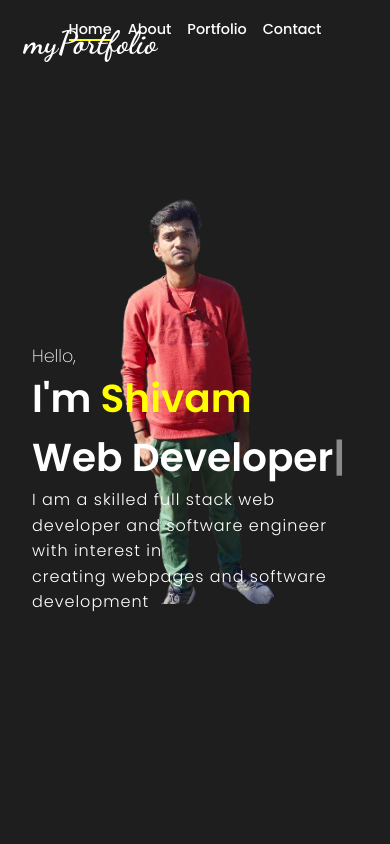
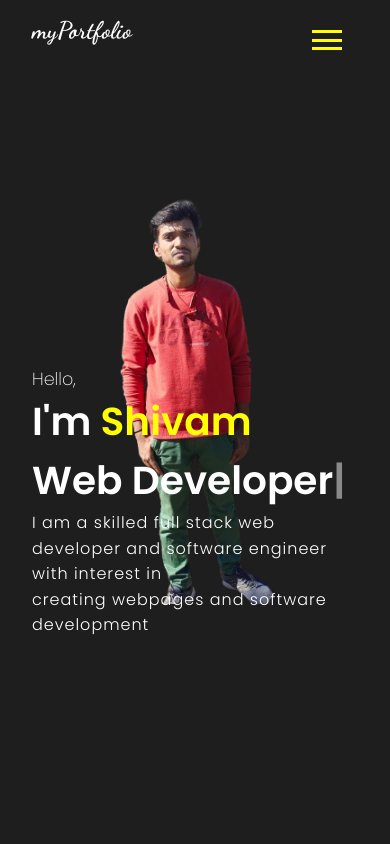
Before and after one commit to shivamkumar776591/myPortfolio, a React (Vite) app: page / in a window 390 px wide. Shown: the top 844 px of the page. Built offline with nearby package versions, Linux system fonts and the light colour scheme.

Commit message:
adding some responsive

```diff
--- a/src/component/Header/Header.css
+++ b/src/component/Header/Header.css
@@ -1,106 +1,99 @@
-
-
-.navbar {
+.navbar{
     height: 5rem;
     width: 100vw;
+    max-width: 90rem;
     margin: 0 auto;
     padding: 1rem 2rem;
     display: flex;
-    flex-wrap: wrap; /* Allow items to wrap to the next line */
     align-items: center;
-    justify-content: center;
+    /* justify-content: space-between; */
     position: sticky;
     top: 0;
     z-index: 3;
-    background: rgb(30, 30, 30);
+    background:rgb(30, 30, 30);
 }
 
-  .navmenu {
-    margin: 1rem; /* Adjust margin for smaller screens */
+.logo{
+    height: 3rem;
+    width: 4rem;
+    font-family: 'Dancing Script', cursive;
+    font-size: x-large;
+}
+.desktopMenuListItem{
+    margin: 2rem;
     cursor: pointer;
-    margin-left:4rem;
-
-
-    text-decoration: none;
-    color: white; /* Change text color */
+}
+.desktopMenuListItem:hover{
+    color: yellow;
+    padding-bottom:0.5rem ;
+    border-bottom: 3px solid yellow;
+    width: fit-content;
 }
 
-  .navmenu.active {
-    border-bottom: 2px solid yellow;
+.active{
+    color: yellow !important;
+    border-bottom: 3px solid yellow;
+    padding-bottom: 0.5rem;
+}
+.desktopMenu{
+    margin: 0 auto;
+}
+.menu-container {
+    display: flex;
+    align-items: center;
   }
 
-  #logo{
-    position: absolute;
-    left: 1rem;
-    top: 1rem;
-    margin: .5rem;
-
-  }
-  #logo p{
-    font-family: 'Dancing Script', cursive;
-    font-size: 2rem;
-  }
-
-  @media (max-width: 768px) {
-    .navbar {
-      height: auto; /* Let the height adjust based on content */
-      padding: 1rem;
-      font-family: 'Dancing Script', cursive;
-    }
-
-    .navmenu {
-      margin: 0.5rem; /* Reduce margin for smaller screens */
-      font-size: 0.9rem; /* Adjust font size */
-    }
-  }
-
-  .toggle-button{
-
-    position: absolute;
-    top: 1.75rem;
-    right: 4rem;
+  .mobMenu {
     display: none;
     flex-direction: column;
     justify-content: space-between;
     width: 30px;
-    height: 21px;
+    height: 20px;
+    cursor: pointer;
+    position: absolute;
+    right: 3rem;
   }
 
-  .toggle-button .bar{
+    /* display: none; */
+    /* object-fit: cover;
+    height: 1.8rem;
+    position: absolute;
+    right: 3rem; */
+    .line {
+        width: 100%;
         height: 3px;
-    width: 100%;
-    background-color: white;
-    border-radius: 10px;
-    /* z-index: 80; */
-  }
-  @media (max-width: 650){
-    .toggle-button{
-      display: flex;
-  }
-  .navbar{
-
-    flex-direction: column;
-
-  }
-  .navbar-links{
-    display: none;
+        background-color:yellow;
       }
 
-  .navmenu {
-
+.navMenu{
+    position: absolute;
+    top: 4rem;
+    right: 2rem;
+    z-index: 2;
     display: flex;
-    flex-direction:column;
+    flex-direction: column;
+    padding: 0.5rem;
+    height: fit-content;
+    min-width: 15rem;
+    background: rgb(40,40,40);
+    border-radius: 1rem;
+}
+.listItem{
+    color: white;
+    padding: 0.5rem 3rem;
+    margin: 0.25rem;
+    background: rgb(30, 30, 30);
+    text-align: center;
 
 
 }
 
-.navmenu{
-  align-items: center;
-  text-align: center;
+@media screen and (max-width:720px) {
+    .mobMenu{
+        display: flex;
+
     }
-.navbar-links.active{
-  display: flex;
-  flex-direction:column;
-  margin-top:3rem;
+    .desktopMenu{
+        display: none;
     }
 }
--- a/src/component/Header/Header.js
+++ b/src/component/Header/Header.js
@@ -1,114 +1,35 @@
-import React, { useState, useEffect } from "react";
-import { Link } from "react-scroll";
-import './Header.css';
+import React from 'react';
+import { Link } from 'react-scroll'; // Correct import
+import "./Header.css";
+import menu from "../../images/menu.png"
+import { useState } from 'react';
 
-const Header = () => {
-  const [activeSection, setActiveSection] = useState(null);
-  const [isMenuOpen, setIsMenuOpen] = useState(false);
-
-  const handleSetActive = (to) => {
-    setActiveSection(to);
-  };
-
-  useEffect(() => {
-    const handleScroll = () => {
-      const scrollPosition = window.scrollY;
-      const sections = ["intro", "skills", "works", "contact"];
-      let currentSection = null;
-
-      sections.forEach((section) => {
-        const target = document.getElementById(section);
-        if (
-          target.offsetTop <= scrollPosition + 100 &&
-          target.offsetTop + target.offsetHeight > scrollPosition + 100
-        ) {
-          currentSection = section;
-        }
-      });
-
-      setActiveSection(currentSection);
-    };
-
-    window.addEventListener("scroll", handleScroll);
-    return () => {
-      window.removeEventListener("scroll", handleScroll);
-    };
-  }, []);
-
-  const toggleMenu = () => {
-    setIsMenuOpen(!isMenuOpen);
-  };
-
-  return (
-    <div className="navbar">
-      <div id="logo">
-        <p>myPortfolio</p>
+const Header = () =>{
+  const [showMenu,setShowMenu] = useState(false);
+  return(
+    <nav className='navbar'>
+      <p className='logo'>myPortfolio</p>
+      <div className='desktopMenu'>
+        <Link activeClass="active" className="desktopMenuListItem" to="intro" spy={true} smooth={true} offset = {-100} duration={500}>Home</Link>
+        <Link activeClass="active" className="desktopMenuListItem" to="skills" spy={true} smooth={true} offset = {-100} duration={500}>About</Link>
+        <Link activeClass="active" className="desktopMenuListItem" to="works" spy={true} smooth={true} offset = {-100} duration={500}>Portfolio</Link>
+        <Link activeClass="active" className="desktopMenuListItem" to="contact" spy={true} smooth={true} offset = {-100} duration={500}>Contact Me</Link>
       </div>
-      <a href="#" className="toggle-button" onClick={toggleMenu}>
-        <span className="bar"></span>
-        <span className="bar"></span>
-        <span className="bar"></span>
-      </a>
-      <div className={`navbar-links ${isMenuOpen ? 'active' : ''}`}>
-        <Link
-          activeClass="active"
-          to="intro"
-          spy={true}
-          smooth={true}
-          offset={-100}
-          duration={500}
-          className={`navmenu ${
-            activeSection === "intro" ? "active" : ""
-          }`}
-          onSetActive={() => handleSetActive("intro")}
-        >
-          Home
-        </Link>
-        <Link
-          activeClass="active"
-          to="skills"
-          spy={true}
-          smooth={true}
-          offset={-100}
-          duration={500}
-          className={`navmenu ${
-            activeSection === "skills" ? "active" : ""
-          }`}
-          onSetActive={() => handleSetActive("skills")}
-        >
-          About
-        </Link>
-        <Link
-          activeClass="active"
-          to="works"
-          spy={true}
-          smooth={true}
-          offset={-100}
-          duration={500}
-          className={`navmenu ${
-            activeSection === "works" ? "active" : ""
-          }`}
-          onSetActive={() => handleSetActive("works")}
-        >
-          Portfolio
-        </Link>
-        <Link
-          activeClass="active"
-          to="contact"
-          spy={true}
-          smooth={true}
-          offset={-100}
-          duration={500}
-          className={`navmenu ${
-            activeSection === "contact" ? "active" : ""
-          }`}
-          onSetActive={() => handleSetActive("contact")}
-        >
-          Contact
-        </Link>
+      {/* <img src= {menu} alt="Menu" className="mobMenu" onClick={()=>setShowMenu(!showMenu)}></img> */}
+      <div class="menu-container">
+  <div class="mobMenu" onClick={()=>setShowMenu(!showMenu)}>
+    <span class="line"></span>
+    <span class="line"></span>
+    <span class="line"></span>
+  </div>
+  </div>
+      <div className='navMenu' style={{display: showMenu?'flex':'none'}}>
+        <Link activeClass="active" className="listItem" to="intro" spy={true} smooth={true} offset = {-100} duration={500} onClick={()=>setShowMenu(false)}>Home</Link>
+        <Link activeClass="active" className="listItem" to="skills" spy={true} smooth={true} offset = {-100} duration={500} onClick={()=>setShowMenu(false)}>About</Link>
+        <Link activeClass="active" className="listItem" to="works" spy={true} smooth={true} offset = {-100} duration={500} onClick={()=>setShowMenu(false)}>Portfolio</Link>
+        <Link activeClass="active" className="listItem" to="contact" spy={true} smooth={true} offset = {-100} duration={500} onClick={()=>setShowMenu(false)}>Contact Me</Link>
       </div>
-    </div>
+</nav>
   );
-};
-
+}
 export default Header;
--- a/src/component/Skill/Skill.css
+++ b/src/component/Skill/Skill.css
@@ -72,8 +72,10 @@
     }
     .skillBarText{
             font-size: 2vh;
+            text-align: center;
     }
-
+    .skillBarImg{
+    margin: auto;
   }
   @media screen and (max-width:204) {
     .skillBar{
@@ -86,3 +88,4 @@
     }
 
   }
+}
--- a/src/component/Works/Work.css
+++ b/src/component/Works/Work.css
@@ -80,6 +80,7 @@
 .worksImgContainer {
     position: relative;
     overflow: hidden;
+    margin: 1rem;
 }
 
 .worksImg {
@@ -143,7 +144,9 @@
     .image-description,
     .image-skills {
         margin-top: 0.3rem;
+
     }
+
 }
 
 
--- a/src/component/Works/Work.js
+++ b/src/component/Works/Work.js
@@ -17,19 +17,19 @@ const projects = [
       title: 'Food Delivery Website',
       image: gofood,
       description: 'This is a food delivery application developed using React, Node.js, and MongoDB. It allows users to order food from local restaurants.',
-      skills : 'React, Node.js,Expressjs, Stripe api, MongoDB, Bootstrap',
+      skills : 'React, Node.js, Expressjs, Stripe api, MongoDB, Bootstrap',
     },
     {
       title: 'Hospital Management Sysytem',
       image: hospital,
-      description: 'The hospital management system to manage hospital related works. Features like staff login logout, managing patient records, Booking appointments, and editing staff details etc.',
-      skills: 'Html,CSS,JavaScripts,Bootstrap5,NodeJS,ExpressJs,Mongodb',
+      description: 'The hospital management system to manage hospital related works. It manages the hospital related tasks such as appointment Booking etc.',
+      skills: 'Html, CSS, JavaScripts, Bootstrap5, NodeJS, ExpressJs, Mongodb',
     },
     {
       title: 'Student Management System',
       image: student,
-      description: 'The student management sysytem to manage studemt related works. It has features like the management of student data, courses, grades,editing details etc.',
-      skills: 'Html,CSS,JavaScripts,Bootstrap5,NodeJS,ExpressJs,Mongodb',
+      description: 'The student management sysytem to manage studemt related works. It manages the student related tasks like managing enrollment, marks, studentlist etc. ',
+      skills: 'Html, CSS, JavaScripts, Bootstrap5, NodeJS, ExpressJs, Mongodb',
     },
   ];
 
--- a/src/component/allSkill/p.css
+++ b/src/component/allSkill/p.css
@@ -60,16 +60,8 @@
     .floatingIcons img {
       animation: floatAnimationMobile 4s infinite;
     }
+    .floatingIcons{
+      justify-content: center;
+    }
 
-    @keyframes floatAnimationMobile {
-      0% {
-        transform: translateX(0);
-      }
-      50% {
-        transform: translateX(-20px);
-      }
-      100% {
-        transform: translateX(0);
-      }
-    }
   }
```
Lines whose indentation alone changed are shown as unchanged.
